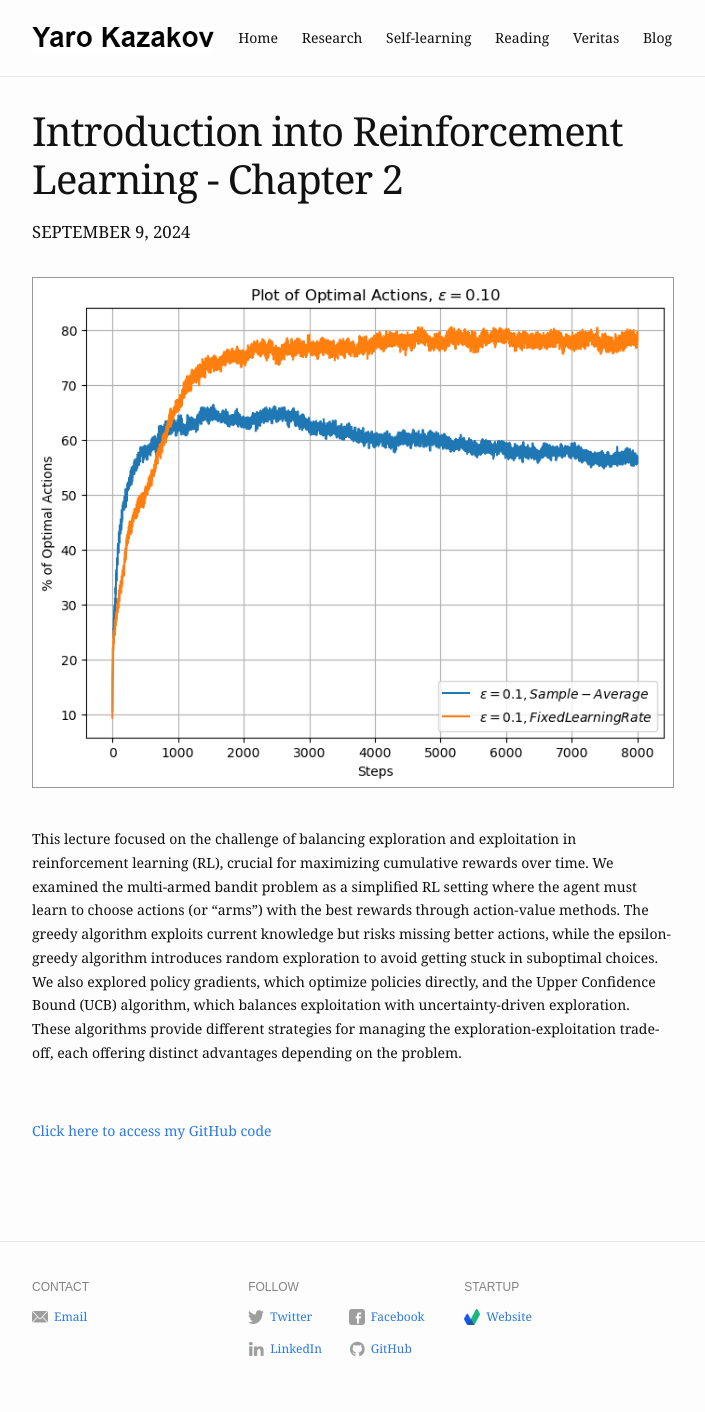
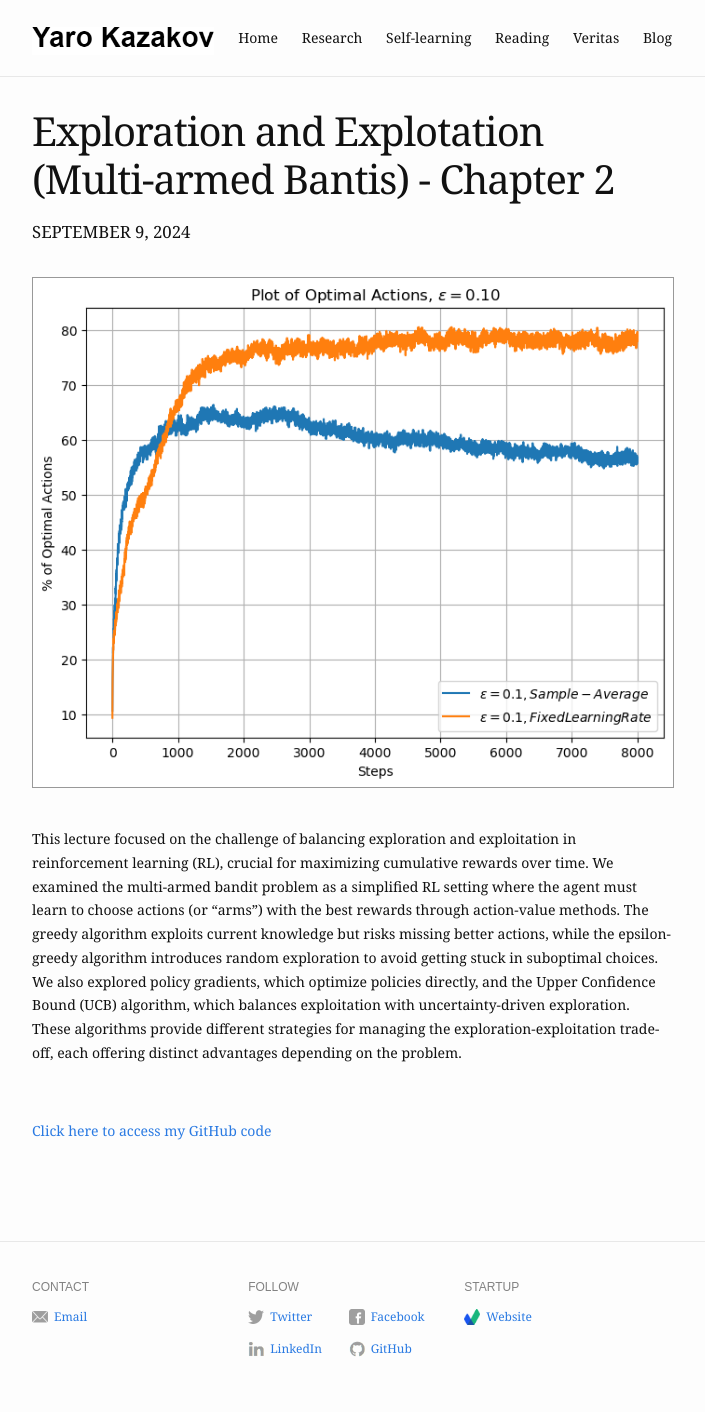
Before and after one commit to eliottvincent/bay, a Jekyll site: the page built from _posts/2024-09-09-exploration-exploitation-chapter-2.md, in a window 1280 px wide. Shown: the whole page, without its empty margins (288-993 px from the left). Built offline with Jekyll 4.4.1, drawn with Linux system fonts in a browser that asks for light colours.

Commit message:
Update 2024-09-09-exploration-exploitation-chapter-2.md

```diff
--- a/_posts/2024-09-09-exploration-exploitation-chapter-2.md
+++ b/_posts/2024-09-09-exploration-exploitation-chapter-2.md
@@ -1,6 +1,6 @@
 ---
 layout: post
-title:  "Introduction into Reinforcement Learning - Chapter 2"
+title:  "Exploration and Explotation (Multi-armed Bantis) - Chapter 2"
 date:   2024-09-09 10:00:40
 self_learning: true
 blurb: "A look at an example post using Bay Jekyll theme."
```
